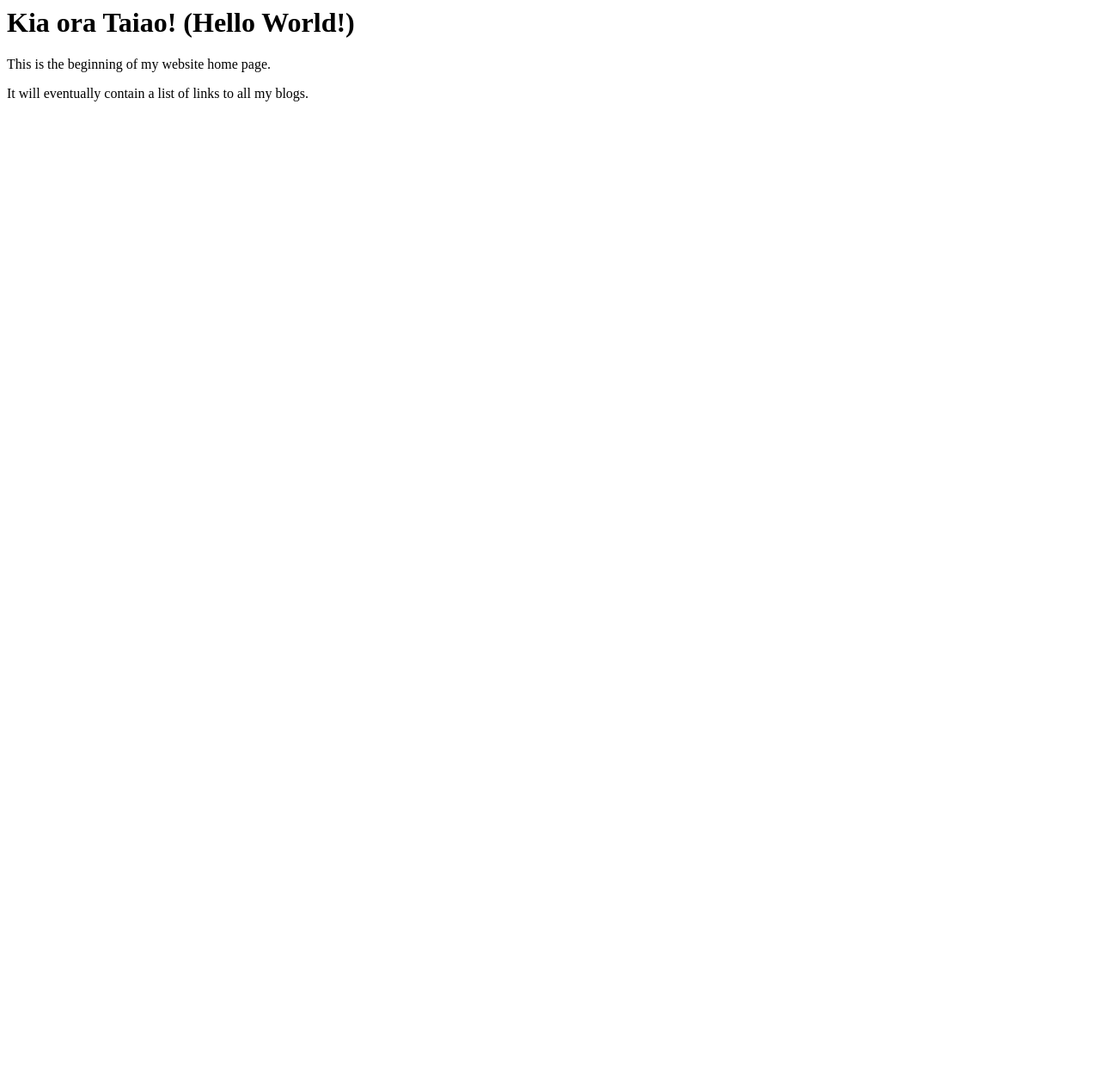
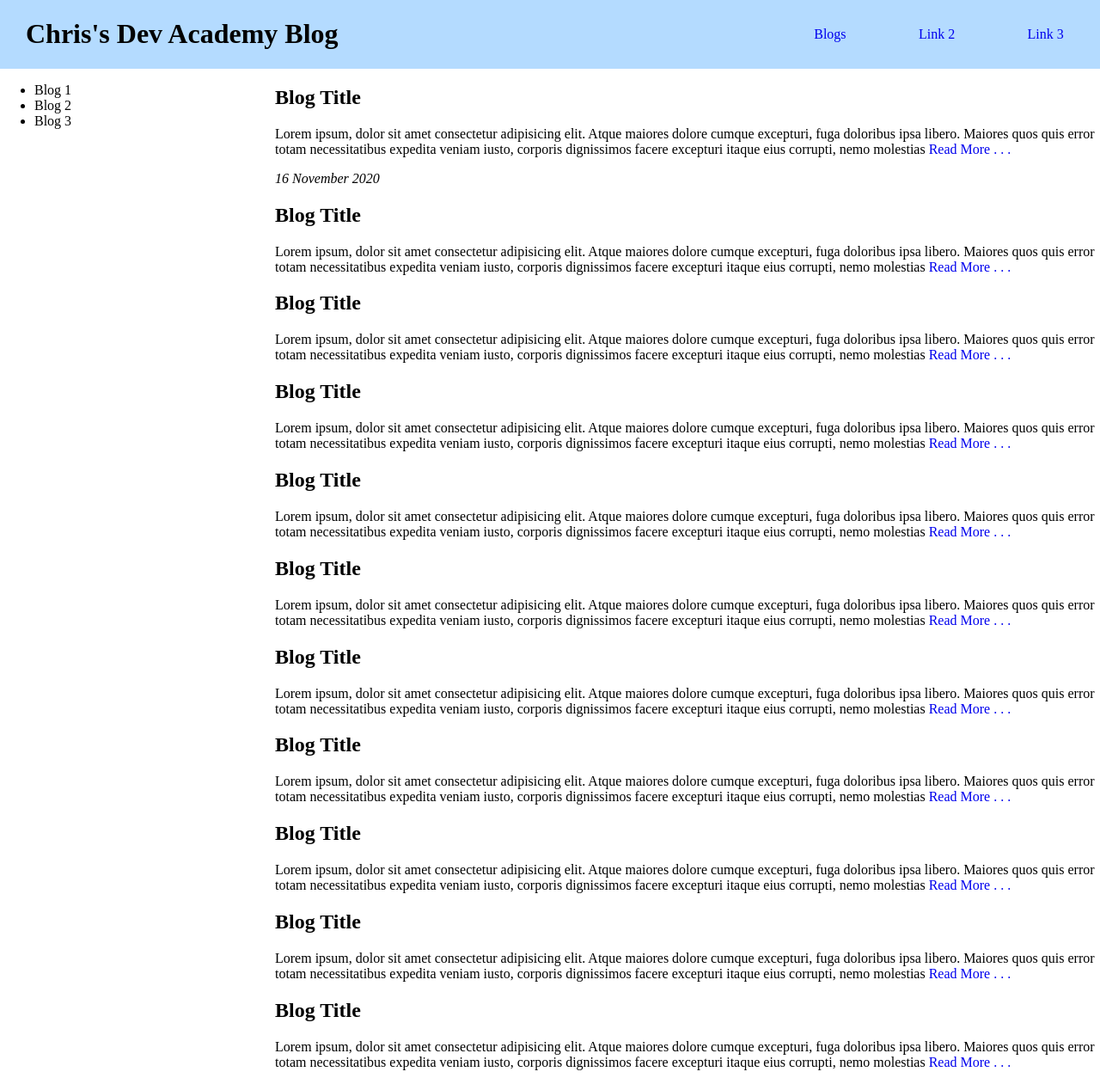
Before and after one commit to chrisarrow90/chrisarrow90.github.io, a plain HTML site: page index.html in a window 1280 px wide. Shown: the whole page at 86% size. Before the commit the page ends 800 px from the top, so only its background shows below. Drawn offline with Linux system fonts and the light colour scheme.

Commit message:
adjust homepage layout, add nav bar and apply some basic css styles

```diff
--- a/index.html
+++ b/index.html
@@ -1,9 +1,132 @@
+<!DOCTYPE html>
 <html>
   <head>
+    <meta charset="UTF-8" />
+    <link rel="stylesheet" href="styles/main.css" />
     <title>My blog</title>
+  </head>
   <body>
-    <h1>Kia ora Taiao! (Hello World!)</h1>
+    <header>
+      <h1>Chris's Dev Academy Blog</h1>
+      <nav class="nav-bar">
+        <a href="blog/template.html">Blogs</a>
+        <a href="#">Link 2</a>
+        <a href="#">Link 3</a>
+      </nav>
+    </header>
+    <div class="row">
+      <div class="col-3">
+        <ul>
+          <li>Blog 1</li>
+          <li>Blog 2</li>
+          <li>Blog 3</li>
+        </ul>
+      </div>
+      <div class="col-9">
+        <article class="blog-post">
+          <h2>Blog Title</h2>
+          <p>
+            Lorem ipsum, dolor sit amet consectetur adipisicing elit. Atque maiores dolore cumque
+            excepturi, fuga doloribus ipsa libero. Maiores quos quis error totam necessitatibus
+            expedita veniam iusto, corporis dignissimos facere excepturi itaque eius corrupti, nemo
+            molestias <a href="#">Read More . . .</a>
+          </p>
+          <p><em>16 November 2020</em></p>
+        </article>
+        <article class="blog-post">
+          <h2>Blog Title</h2>
+          <p>
+            Lorem ipsum, dolor sit amet consectetur adipisicing elit. Atque maiores dolore cumque
+            excepturi, fuga doloribus ipsa libero. Maiores quos quis error totam necessitatibus
+            expedita veniam iusto, corporis dignissimos facere excepturi itaque eius corrupti, nemo
+            molestias <a href="#">Read More . . .</a>
+          </p>
+        </article>
+        <article class="blog-post">
+          <h2>Blog Title</h2>
+          <p>
+            Lorem ipsum, dolor sit amet consectetur adipisicing elit. Atque maiores dolore cumque
+            excepturi, fuga doloribus ipsa libero. Maiores quos quis error totam necessitatibus
+            expedita veniam iusto, corporis dignissimos facere excepturi itaque eius corrupti, nemo
+            molestias <a href="#">Read More . . .</a>
+          </p>
+        </article>
+        <article class="blog-post">
+          <h2>Blog Title</h2>
+          <p>
+            Lorem ipsum, dolor sit amet consectetur adipisicing elit. Atque maiores dolore cumque
+            excepturi, fuga doloribus ipsa libero. Maiores quos quis error totam necessitatibus
+            expedita veniam iusto, corporis dignissimos facere excepturi itaque eius corrupti, nemo
+            molestias <a href="#">Read More . . .</a>
+          </p>
+        </article>
+        <article class="blog-post">
+          <h2>Blog Title</h2>
+          <p>
+            Lorem ipsum, dolor sit amet consectetur adipisicing elit. Atque maiores dolore cumque
+            excepturi, fuga doloribus ipsa libero. Maiores quos quis error totam necessitatibus
+            expedita veniam iusto, corporis dignissimos facere excepturi itaque eius corrupti, nemo
+            molestias <a href="#">Read More . . .</a>
+          </p>
+        </article>
+        <article class="blog-post">
+          <h2>Blog Title</h2>
+          <p>
+            Lorem ipsum, dolor sit amet consectetur adipisicing elit. Atque maiores dolore cumque
+            excepturi, fuga doloribus ipsa libero. Maiores quos quis error totam necessitatibus
+            expedita veniam iusto, corporis dignissimos facere excepturi itaque eius corrupti, nemo
+            molestias <a href="#">Read More . . .</a>
+          </p>
+        </article>
+        <article class="blog-post">
+          <h2>Blog Title</h2>
+          <p>
+            Lorem ipsum, dolor sit amet consectetur adipisicing elit. Atque maiores dolore cumque
+            excepturi, fuga doloribus ipsa libero. Maiores quos quis error totam necessitatibus
+            expedita veniam iusto, corporis dignissimos facere excepturi itaque eius corrupti, nemo
+            molestias <a href="#">Read More . . .</a>
+          </p>
+        </article>
+        <article class="blog-post">
+          <h2>Blog Title</h2>
+          <p>
+            Lorem ipsum, dolor sit amet consectetur adipisicing elit. Atque maiores dolore cumque
+            excepturi, fuga doloribus ipsa libero. Maiores quos quis error totam necessitatibus
+            expedita veniam iusto, corporis dignissimos facere excepturi itaque eius corrupti, nemo
+            molestias <a href="#">Read More . . .</a>
+          </p>
+        </article>
+        <article class="blog-post">
+          <h2>Blog Title</h2>
+          <p>
+            Lorem ipsum, dolor sit amet consectetur adipisicing elit. Atque maiores dolore cumque
+            excepturi, fuga doloribus ipsa libero. Maiores quos quis error totam necessitatibus
+            expedita veniam iusto, corporis dignissimos facere excepturi itaque eius corrupti, nemo
+            molestias <a href="#">Read More . . .</a>
+          </p>
+        </article>
+        <article class="blog-post">
+          <h2>Blog Title</h2>
+          <p>
+            Lorem ipsum, dolor sit amet consectetur adipisicing elit. Atque maiores dolore cumque
+            excepturi, fuga doloribus ipsa libero. Maiores quos quis error totam necessitatibus
+            expedita veniam iusto, corporis dignissimos facere excepturi itaque eius corrupti, nemo
+            molestias <a href="#">Read More . . .</a>
+          </p>
+        </article>
+        <article class="blog-post">
+          <h2>Blog Title</h2>
+          <p>
+            Lorem ipsum, dolor sit amet consectetur adipisicing elit. Atque maiores dolore cumque
+            excepturi, fuga doloribus ipsa libero. Maiores quos quis error totam necessitatibus
+            expedita veniam iusto, corporis dignissimos facere excepturi itaque eius corrupti, nemo
+            molestias <a href="#">Read More . . .</a>
+          </p>
+        </article>
+      </div>
+    </div>
+    <!-- <h1>Welcome to my Blog</h1>
     <p> This is the beginning of my website home page.</p>
-    <p> It will eventually contain a list of links to all my blogs. </p>
+    <p> It will eventually contain a list of links to all my blogs. </p> -->
   </body>
 </html>
--- a/styles/main.css
+++ b/styles/main.css
@@ -0,0 +1,64 @@
+body {
+  margin: 0;
+}
+
+header {
+  display: flex;
+  /* position: fixed; */
+  /* width: 100%; */
+  align-items: center;
+  justify-content: space-between;
+  background-color: rgb(180, 219, 255);
+  padding-left: 30px;
+}
+
+a {
+  text-decoration: none;
+}
+
+.nav-bar {
+  display: flex;
+  width: 30%;
+  justify-content: space-around;
+}
+
+.row {
+  display: flex;
+}
+
+.col-1 {
+  width: 8.33%;
+}
+.col-2 {
+  width: 16.66%;
+}
+.col-3 {
+  width: 25%;
+}
+.col-4 {
+  width: 33.33%;
+}
+.col-5 {
+  width: 41.66%;
+}
+.col-6 {
+  width: 50%;
+}
+.col-7 {
+  width: 58.33%;
+}
+.col-8 {
+  width: 66.66%;
+}
+.col-9 {
+  width: 75%;
+}
+.col-10 {
+  width: 83.33%;
+}
+.col-11 {
+  width: 91.66%;
+}
+.col-12 {
+  width: 100%;
+}
```
